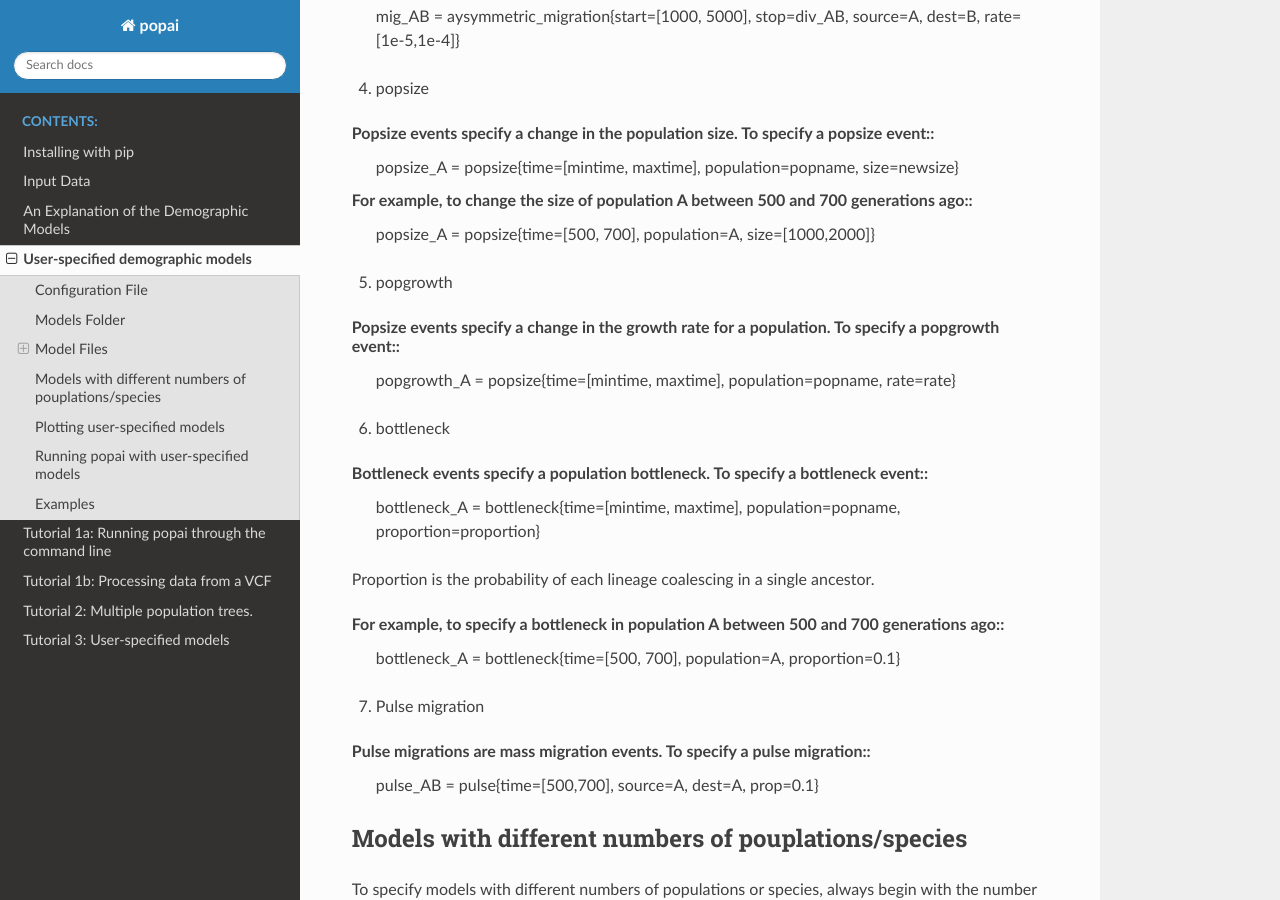
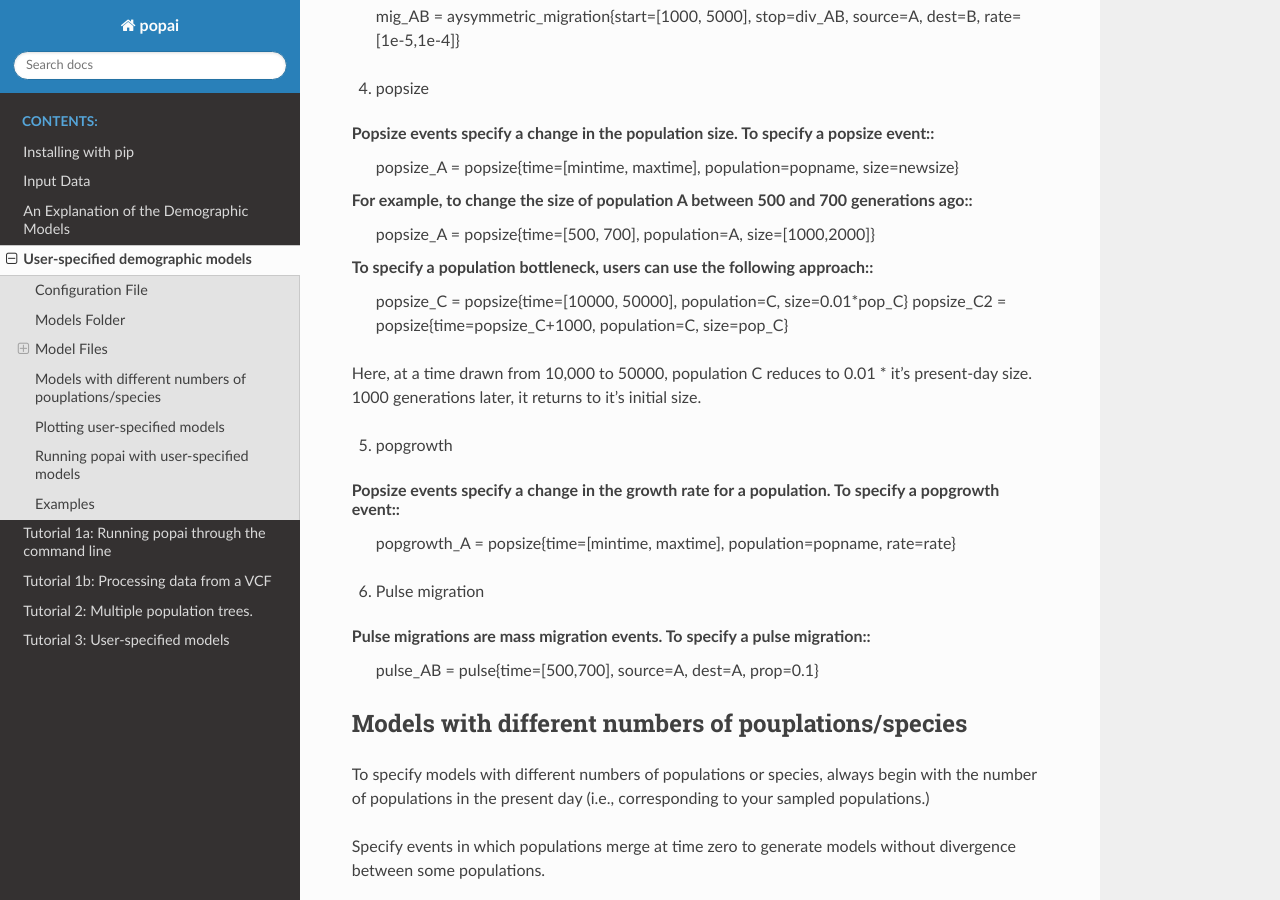
Before and after one commit to SmithLabBio/popai, a Sphinx documentation site: the page built from docs/usage/usermodels.rst, in a window 1280 px wide and 900 px high, scrolled down 3282 px. Built offline with Sphinx 7.4.7 and the Read the Docs theme 3.1.0, drawn with Linux system fonts in a browser that asks for light colours.

Commit message:
Update bottleneck instructions

```diff
--- a/docs/usage/usermodels.rst
+++ b/docs/usage/usermodels.rst
@@ -143,23 +143,21 @@
 For example, to change the size of population A between 500 and 700 generations ago::
     popsize_A = popsize{time=[500, 700], population=A, size=[1000,2000]}
 
+To specify a population bottleneck, users can use the following approach::
+    popsize_C = popsize{time=[10000, 50000], population=C, size=0.01*pop_C}
+    popsize_C2 = popsize{time=popsize_C+1000, population=C, size=pop_C}
+
+Here, at a time drawn from 10,000 to 50000, population C reduces to 0.01 * it's present-day size.
+1000 generations later, it returns to it's initial size.
+
+
 5. popgrowth
 
 Popsize events specify a change in the growth rate for a population. To specify a popgrowth event::
     popgrowth_A = popsize{time=[mintime, maxtime], population=popname, rate=rate}
 
 
-6. bottleneck
-
-Bottleneck events specify a population bottleneck. To specify a bottleneck event::
-    bottleneck_A = bottleneck{time=[mintime, maxtime], population=popname, proportion=proportion}
-
-Proportion is the probability of each lineage coalescing in a single ancestor.
-
-For example, to specify a bottleneck in population A between 500 and 700 generations ago::
-    bottleneck_A = bottleneck{time=[500, 700], population=A, proportion=0.1}
-
-7. Pulse migration
+6. Pulse migration
 
 Pulse migrations are mass migration events. To specify a pulse migration::
     pulse_AB = pulse{time=[500,700], source=A, dest=A, prop=0.1}
```
